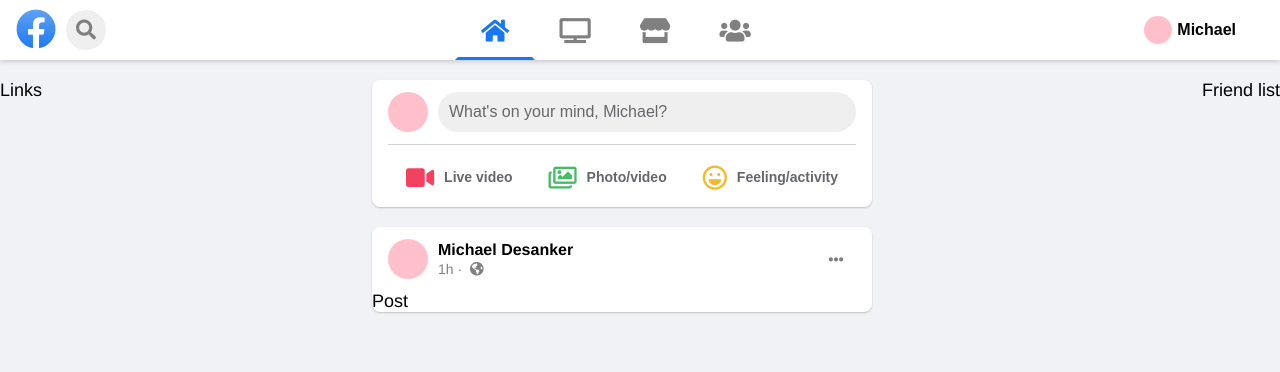
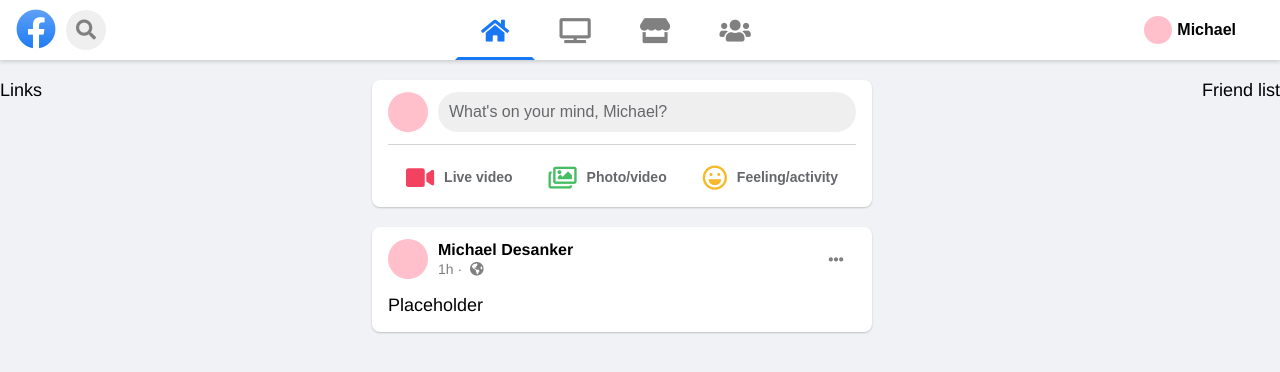
Before and after one commit to mdesanker/facebook-clone, a React (Create React App) app: page / in a window 1280 px wide. Shown: the top 372 px of the page. Built offline with nearby package versions, Linux system fonts and the light colour scheme.

Commit message:
Change ProfileIcon to btn and changeable size

```diff
--- a/src/components/elements/ProfileIcon.js
+++ b/src/components/elements/ProfileIcon.js
@@ -1,10 +1,23 @@
-import styled from "styled-components";
+import styled, { css } from "styled-components";
 
-const ProfileIcon = styled.div`
+const ProfileIcon = ({ size }) => {
+  return <IconWrapper size={size}></IconWrapper>;
+};
+
+const IconWrapper = styled.button`
   height: 40px;
   width: 40px;
   border-radius: 50%;
   background-color: pink;
+  border: none;
+  cursor: pointer;
+
+  ${(props) =>
+    props.size &&
+    css`
+      height: ${props.size};
+      width: ${props.size};
+    `};
 `;
 
 export default ProfileIcon;
--- a/src/components/elements/RoundBtn.js
+++ b/src/components/elements/RoundBtn.js
@@ -20,6 +20,7 @@
   display: flex;
   justify-content: center;
   align-items: center;
+  cursor: pointer;
 
   font-size: 15px;
   color: gray;
--- a/src/components/views/home/post/Post.js
+++ b/src/components/views/home/post/Post.js
@@ -1,11 +1,12 @@
 import Card from "../../../elements/Card";
+import PostContent from "./PostContent";
 import PostHeader from "./PostHeader";
 
 const Post = () => {
   return (
     <Card width="500px" padding="0" feed>
       <PostHeader />
-      Post
+      <PostContent>Placeholder</PostContent>
     </Card>
   );
 };
--- /dev/null
+++ b/src/components/views/home/post/PostContent.js
@@ -0,0 +1,11 @@
+import styled from "styled-components";
+
+const PostContent = ({ children }) => {
+  return <ContentWrapper>{children}</ContentWrapper>;
+};
+
+const ContentWrapper = styled.div`
+  padding: 4px 16px 16px;
+`;
+
+export default PostContent;
--- a/src/components/views/home/post/PostHeader.js
+++ b/src/components/views/home/post/PostHeader.js
@@ -42,7 +42,6 @@
   gap: 10px;
   width: 100%;
   padding: 12px 16px 12px;
-  border-bottom: ${({ theme }) => theme.colors.lightGray};
 `;
 
 export default PostHeader;
```
